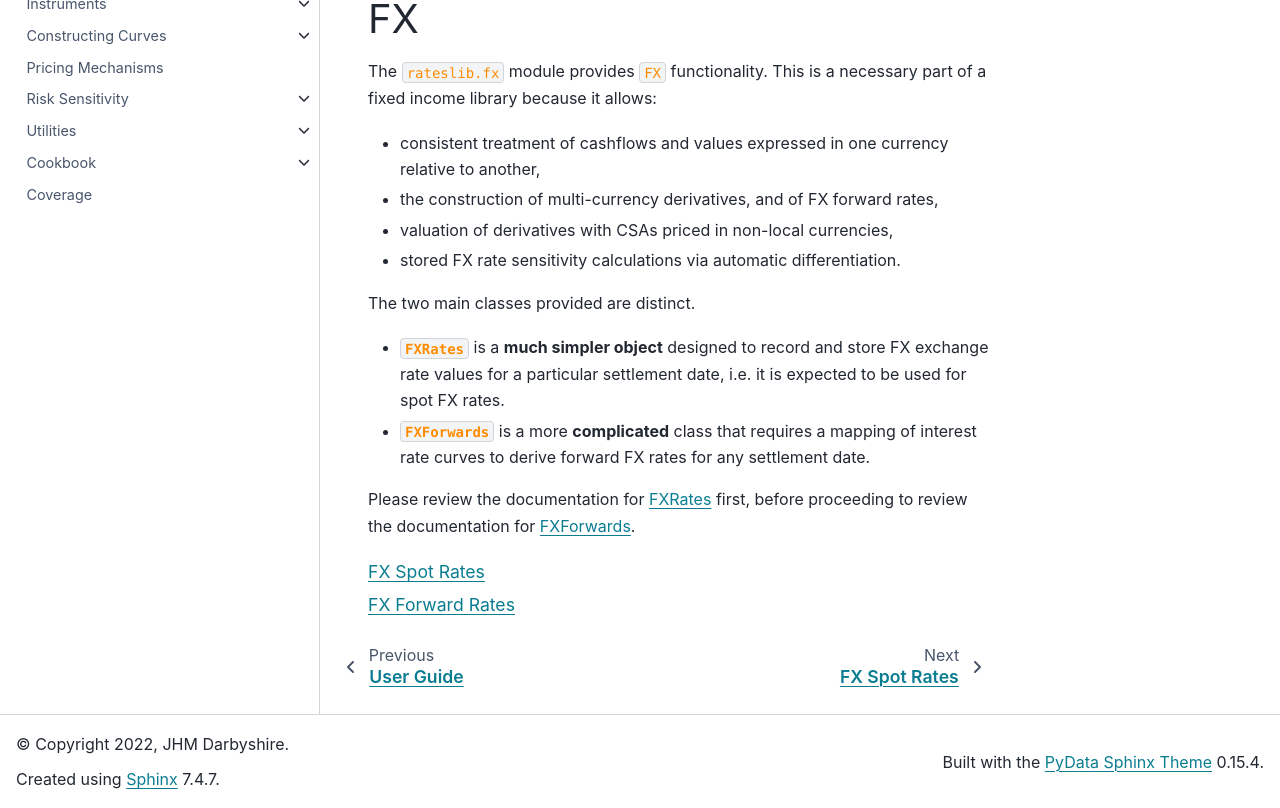
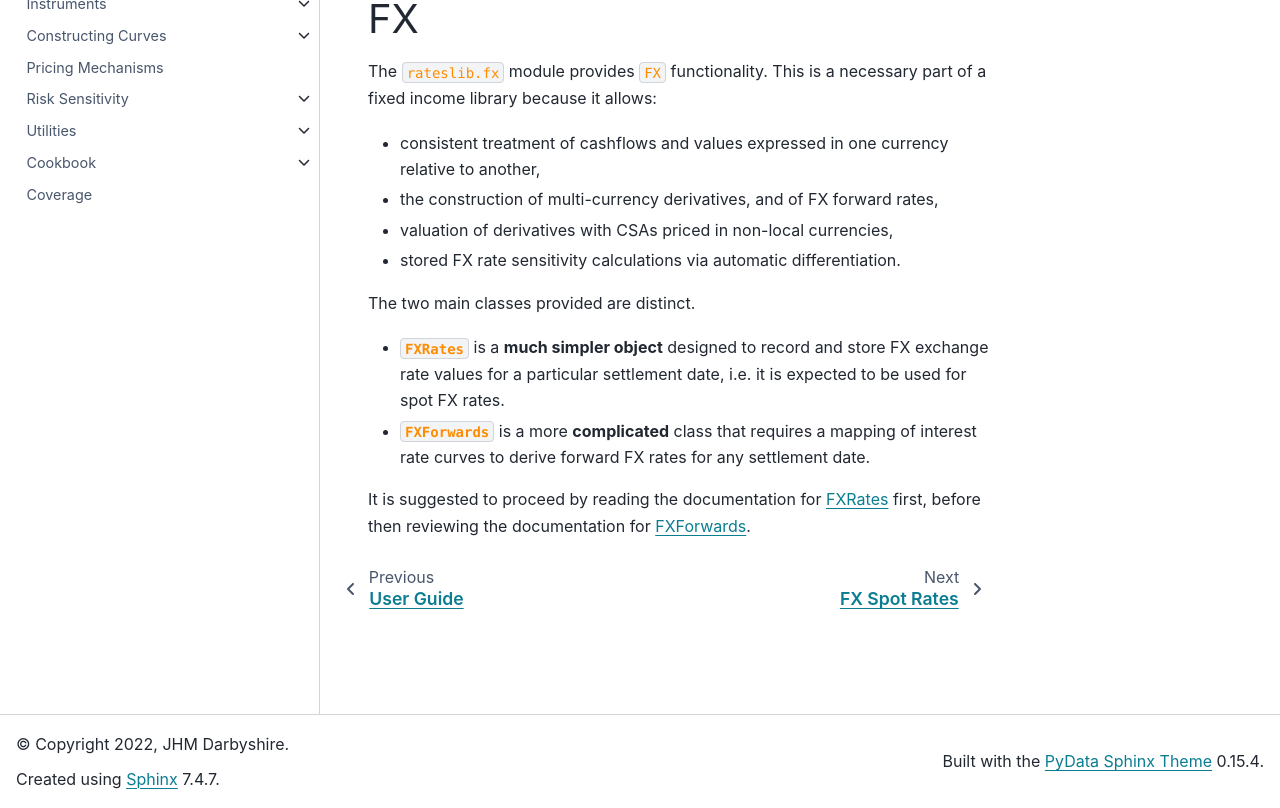
Before and after one commit to attack68/rateslib, a Sphinx documentation site: the page built from docs/source/g_fx.rst, in a window 1280 px wide and 1059 px high, cut to the strip 251-1059 px from the top of the window. Built offline with Sphinx 7.4.7 and the PyData theme 0.15.4, drawn with Linux system fonts in a browser that asks for light colours; comment, search, counter and statistics services are not loaded.

Commit message:
DOC: edit FX

```diff
--- a/docs/source/g_fx.rst
+++ b/docs/source/g_fx.rst
@@ -27,10 +27,11 @@ The two main classes provided are distinct.
 - :class:`~rateslib.fx.FXForwards` is a more **complicated** class that requires a
   mapping of interest rate curves to derive forward FX rates for any settlement date.
 
-Please review the documentation for :ref:`FXRates<fxr-doc>` first, before
-proceeding to review the documentation for  :ref:`FXForwards<fxr-doc>`.
+It is suggested to proceed by reading the documentation for :ref:`FXRates<fxr-doc>` first, before
+then reviewing the documentation for  :ref:`FXForwards<fxr-doc>`.
 
 .. toctree::
+   :hidden:
    :maxdepth: 0
    :titlesonly:
 
```
